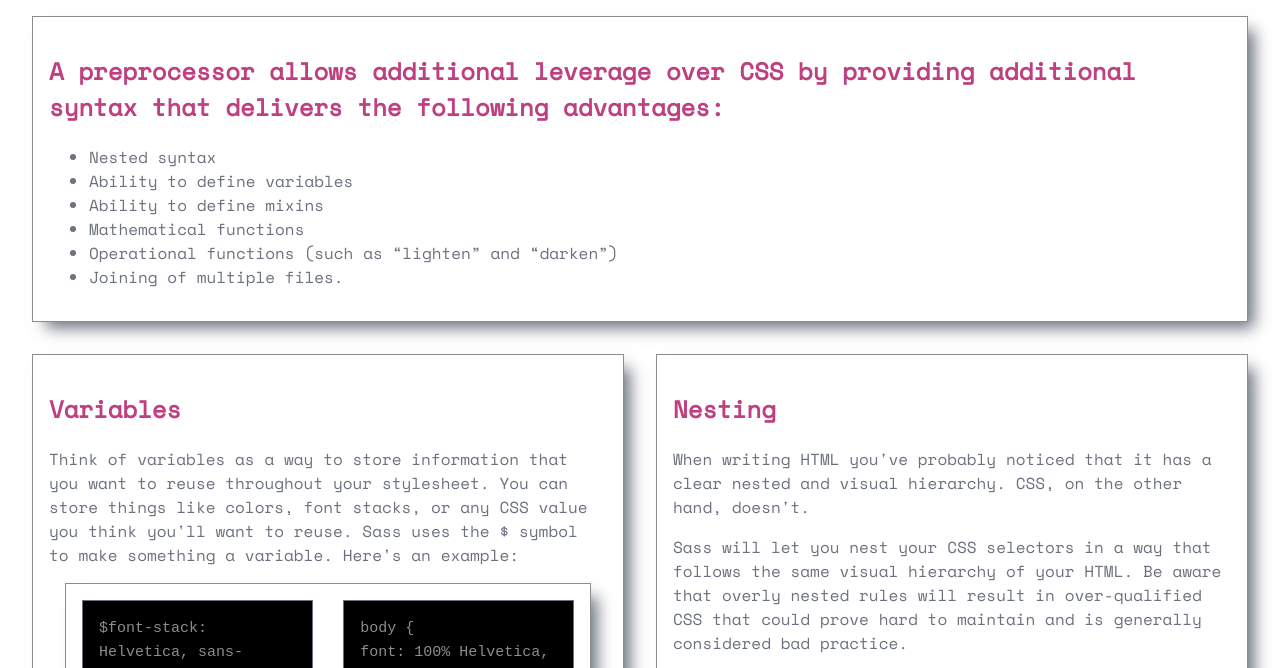
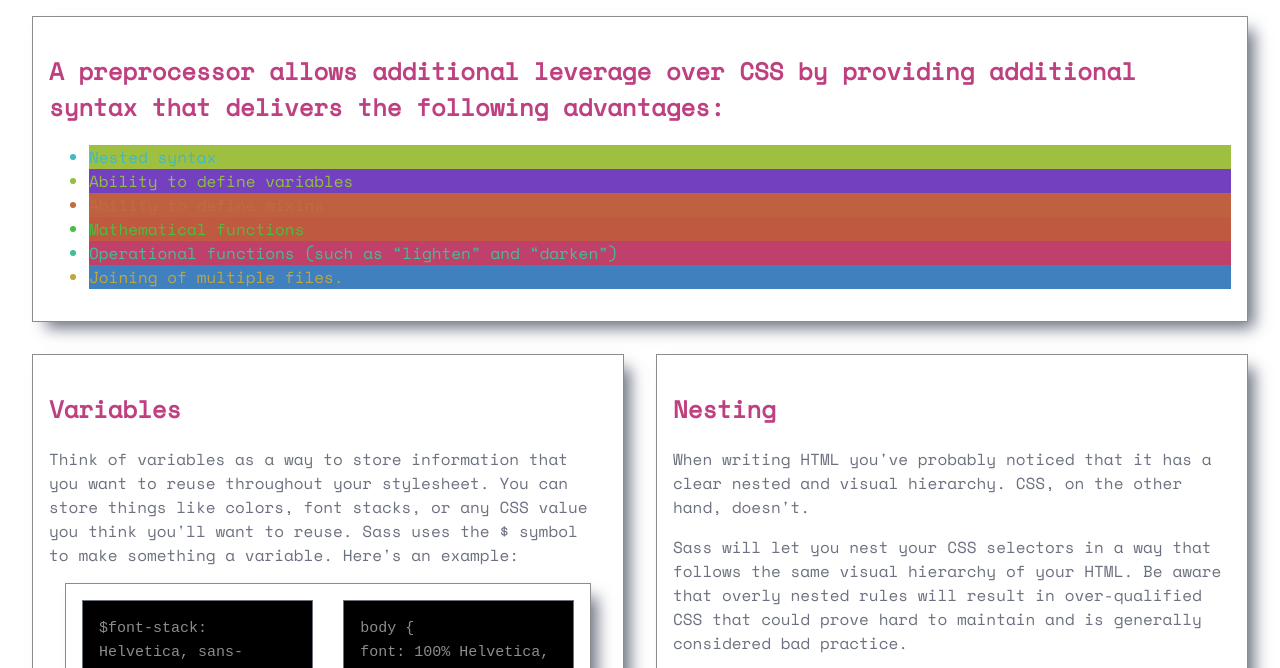
Before and after one commit to QuentinMotte/challenge-sass, a plain HTML site: page example.html in a window 1280 px wide. Shown: the part 91-759 px from the top of the page. Drawn offline with nearby package versions, Linux system fonts and the light colour scheme.

Commit message:
add loop for

```diff
--- a/example.html
+++ b/example.html
@@ -30,15 +30,15 @@
                     </h2>
 
                     <ul class="advantages">
-                        <li class="adv-item">Nested syntax</li>
-                        <li class="adv-item">Ability to define variables</li>
-                        <li class="adv-item">Ability to define mixins</li>
-                        <li class="adv-item">Mathematical functions</li>
-                        <li class="adv-item">
+                        <li class="adv-item-1">Nested syntax</li>
+                        <li class="adv-item-2">Ability to define variables</li>
+                        <li class="adv-item-3">Ability to define mixins</li>
+                        <li class="adv-item-4">Mathematical functions</li>
+                        <li class="adv-item-5">
                             Operational functions (such as “lighten” and
                             “darken”)
                         </li>
-                        <li class="adv-item">Joining of multiple files.</li>
+                        <li class="adv-item-6">Joining of multiple files.</li>
                     </ul>
                 </section>
 
--- a/style/_main.scss
+++ b/style/_main.scss
@@ -40,6 +40,13 @@ body {
             #selling-points {
                 flex-grow: 2;
                 flex-basis: 100%;
+
+                @for $i from 1 through 6 {
+                    .adv-item-#{$i} {
+                        background: hsl($i * random(255), 50%, 50%);
+                        color: hsl($i * random(255), 50%, 50%);
+                    }
+                }
             }
             code {
                 background: #000;
```
Also changed, not shown: style/index.css, style/index.min.css, 3 other files.
